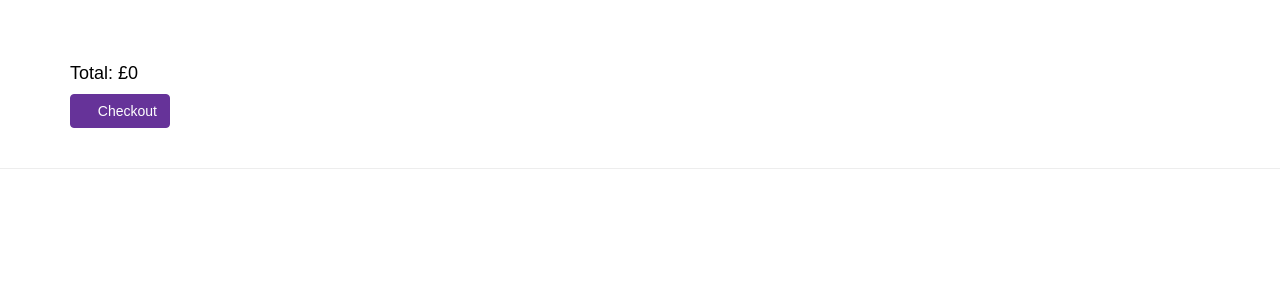
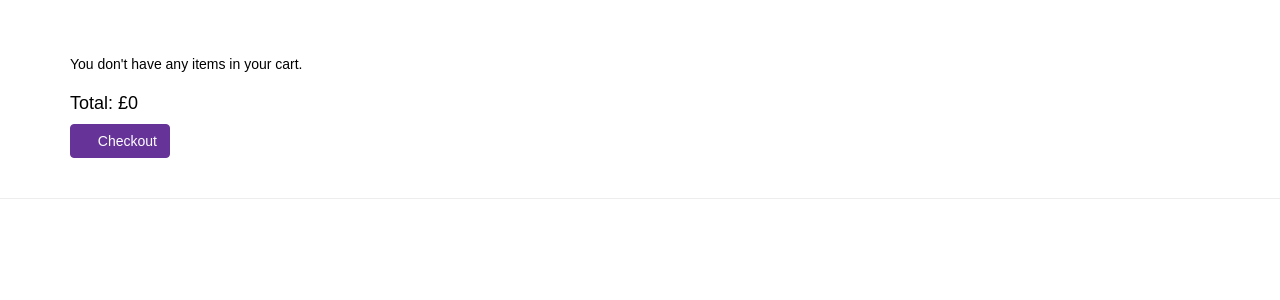
Before and after one commit to kevald1963/milestone-4-walkabout, a Django app: page /cart/ in a window 1280 px wide. Shown: the part 51-351 px from the top of the page. Run offline with Django 3.2, Linux system fonts and the light colour scheme; some libraries are stand-ins or nearby versions; some web fonts are replaced.

Commit message:
Fixed bug in cart/views.py - was sending a null quantity to cart.html. Added message to cart.html to inform user when there are no cart items rather than an empty screen. Restored Amend button for FREE product, as need to be able to remove from Cart.

```diff
--- a/cart/templates/cart.html
+++ b/cart/templates/cart.html
@@ -6,6 +6,9 @@
 
 <div class="container">
     <div class="row row-flex">
+        {% if not cart_items %}
+            <p>You don't have any items in your cart.</p>
+        {% else %}
             {% for item in cart_items %}
                 <div class="col-xs-10 col-xs-offset-1 col-sm-offset-0 col-sm-6 col-md-4 display panel panel-display">
                     {% if item.product.image_path %}
@@ -36,9 +39,7 @@
                                         <div class="input-group-addon">{{item.quantity}}</div>
                                     </div>
                                 </div>
-                            {% if item.product.price != 0 %}
                                 <button type="submit" class="btn btn-primary"><span class="glyphicon glyphicon-edit" aria-hidden="true"></span>Amend</button>
-                            {% endif %}
                             </form>
                         </p>
                     </div>
@@ -51,6 +52,7 @@
                      </div>
                 </div>
             {% endfor %}
+        {% endif %}
     </div>
     <div class="row">
         <h4 class="checkout-total">Total: £{{ total }}</h4>
--- a/cart/views.py
+++ b/cart/views.py
@@ -13,8 +13,7 @@ def add_to_cart(request, id):
     """
     Add a quantity of the specified product to the cart.
     """
-    quantity = int(request.POST.get('quantity'))
-
+    quantity = int(request.POST.get('quantity[]'))
     cart = request.session.get('cart', {})
     if id in cart:
         cart[id] = int(cart[id]) + quantity
```
Lines whose indentation alone changed are shown as unchanged.
